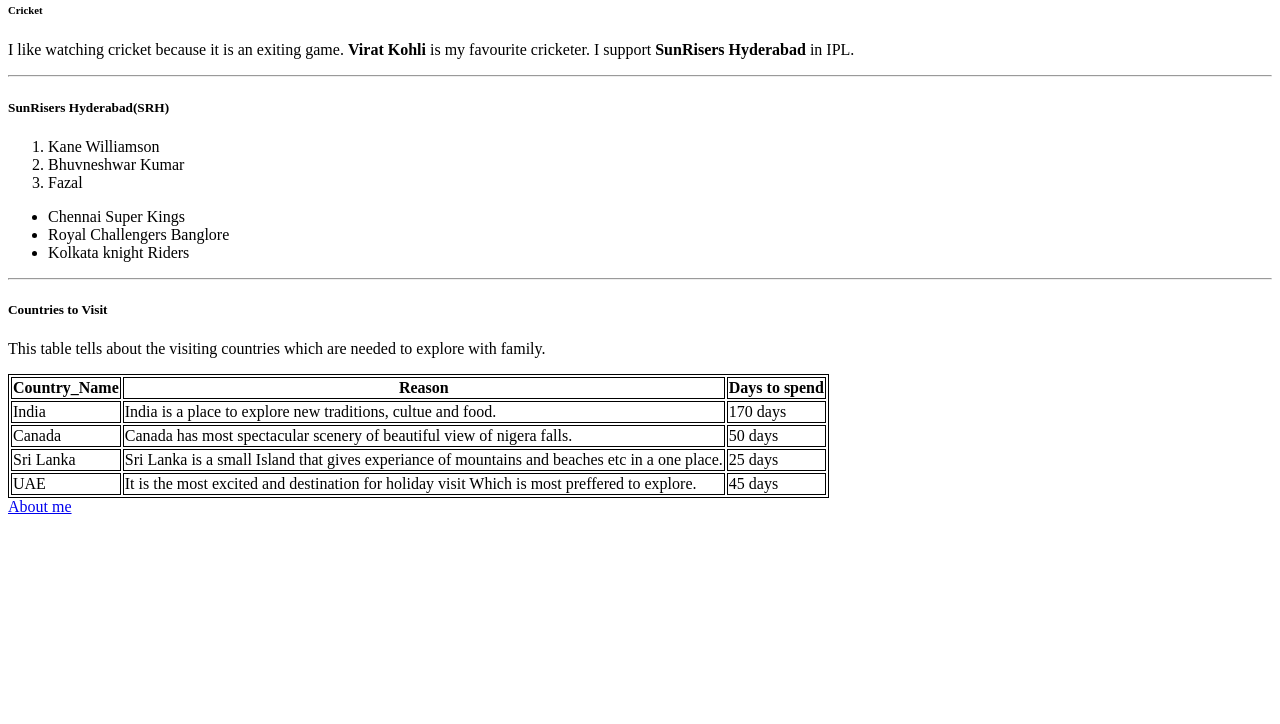
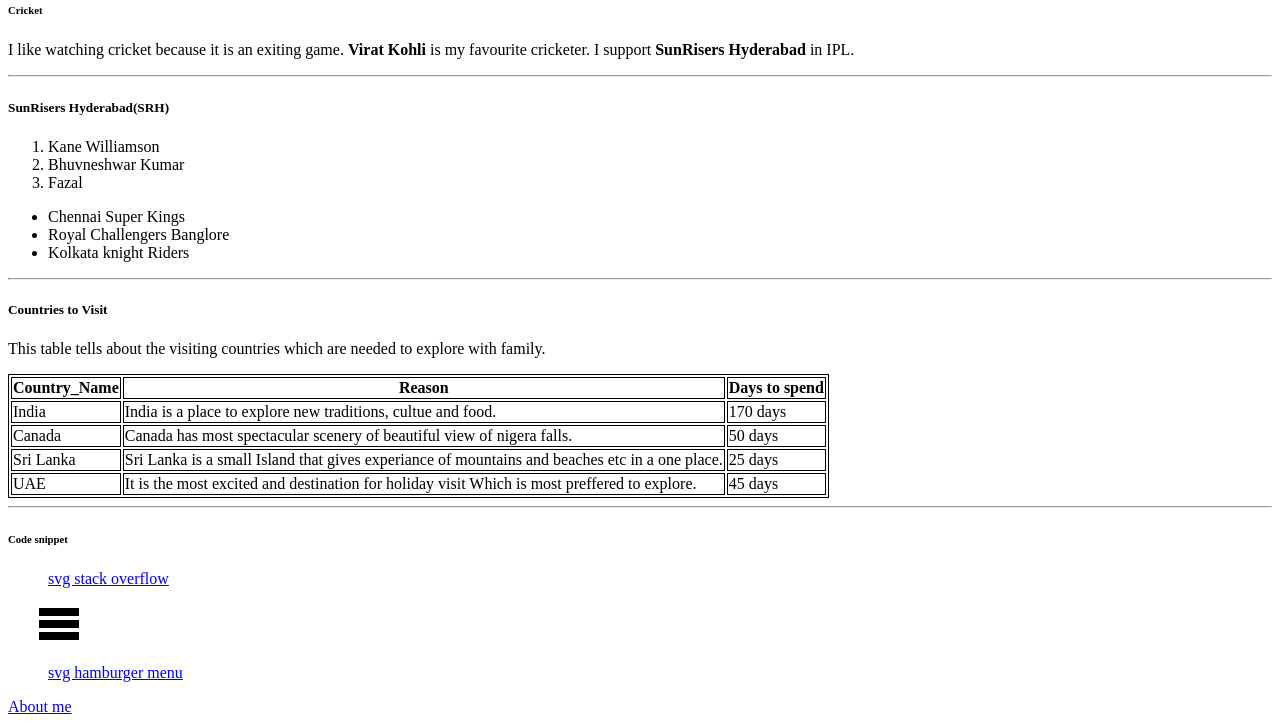
Before and after one commit to 44-563-Web-Apps-S23/44563-webapps-assignment-3-PranathiPatlolla, a plain HTML site: page index.html in a window 1280 px wide. Shown: the part 79-803 px from the top of the page. Drawn offline with Linux system fonts and the light colour scheme.

Commit message:
added svg code>

```diff
--- a/index.html
+++ b/index.html
@@ -59,6 +59,22 @@
         <td>45 days</td>
     </tr>
 </table>
+<hr>
+<h6>Code snippet</h6>
+<blockquote>
+   <a href="https://stackoverflow.com/questions/tagged/svg"> svg stack overflow</a>
+</blockquote>
+<pre>
+    <svg viewBox="0 0 100 80" width="40" height="40">
+        <rect width="100" height="20"></rect>
+        <rect y="30" width="100" height="20"></rect>
+        <rect y="60" width="100" height="20"></rect>
+      </svg>
+</pre>
+<blockquote>
+    <a href="https://css-tricks.com/snippets/svg/svg-hamburger-menu"> svg hamburger menu</a>
+</blockquote>
+
 <a href="aboutme.html">About me</a>
 
 </body>
```
